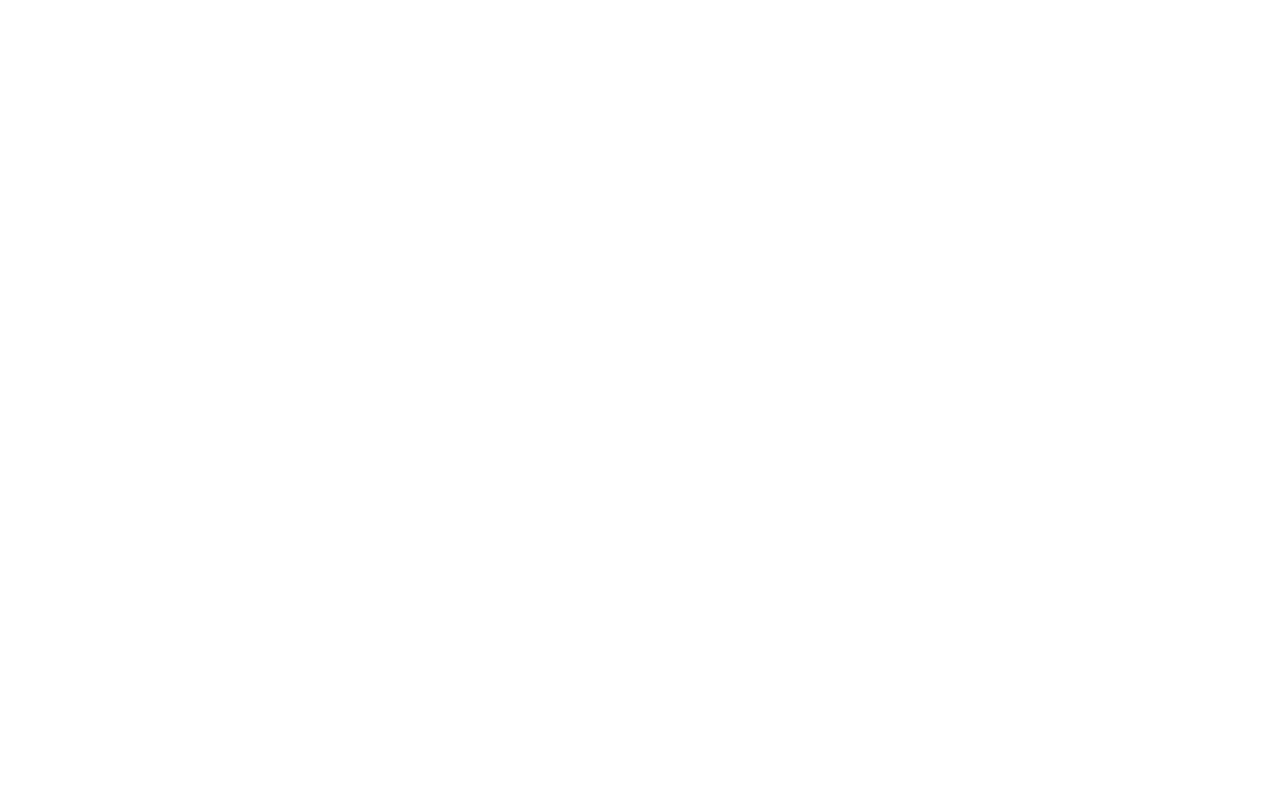
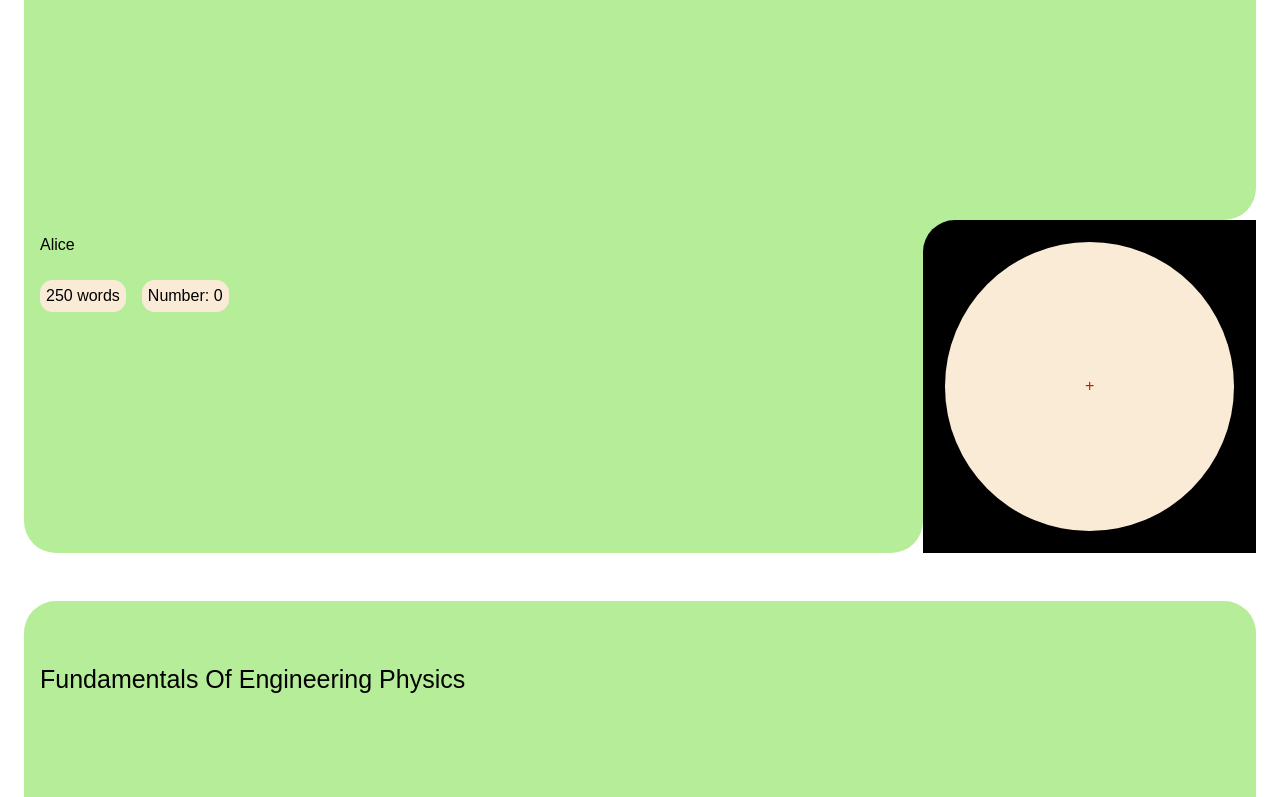
Before and after one commit to Luciferviking/notevook, a Next.js app: page /components/card in a window 1280 px wide. Before the commit this address had no page. Shown: the part 500-1297 px from the top of the page. Before the commit the page ends 800 px from the top, so only its background shows below. Built offline with nearby package versions, Linux system fonts and the light colour scheme.

Commit message:
dynamic pages created
pages with mockData content created

```diff
--- a/data/mockData.json
+++ b/data/mockData.json
@@ -2,22 +2,22 @@
   {
     "id": 0,
     "title": "Alice",
-    "content": "alice@example.com"
+    "content": "Technical Drawing Fundamentals"
   },
   {
     "id": 1,
     "title": "Laura",
-    "content": "laura@example.com"
+    "content": "Fundamentals Of Engineering Physics"
   },
   {
     "id": 2,
     "title": "Mello",
-    "content": "mello@example.com"
+    "content": "lorem ipsum dolem"
   },
   {
     "id": 3,
     "title": "Kailash",
-    "content": "lorem"
+    "content": "lorem lorem ipsum dolem"
   },
   {
     "id": 4,
@@ -27,11 +27,11 @@
   {
     "id": 5,
     "title": "harry potter",
-    "content": "lorem"
+    "content": "lorem lorem ipsum dolem"
   },
   {
     "id": 6,
     "title": "harry potter",
-    "content": "lorem"
+    "content": "lorem lorem ipsum dolem"
   }
 ]
--- /dev/null
+++ b/src/app/components/card/[writing]/page.jsx
@@ -0,0 +1,5 @@
+import React from "react";
+
+export default function page() {
+  return <div>page</div>;
+}
--- /dev/null
+++ b/src/app/components/card/page.jsx
@@ -0,0 +1,33 @@
+import React from "react";
+import styles from "./page.module.css";
+import { readFull } from "../../script/method";
+import Link from "next/link";
+//import "../../globals.css";
+
+export default function Card() {
+  const listItems = readFull.map((notes) => (
+    <div key={notes.id} id={styles.mainCont}>
+      <div id={styles.topCont}>
+        <div id={styles.topContHeading}>{notes.content}</div>
+      </div>
+      <div id={styles.bottomPaCont}>
+        <div id={styles.bottomCont}>
+          <p>{notes.title}</p>
+          <div id={styles.bottomPillsCont}>
+            <div>250 words</div>
+            <div>Number: {notes.id}</div>
+          </div>
+        </div>
+        <div id={styles.bottomLeftPaPaCont}>
+          <Link href={`/components/card/${notes.id}`}>
+            <div id={styles.bottomLeftPaCont}>
+              <div id={styles.bottomLeftCont}>+</div>
+            </div>
+          </Link>
+        </div>
+      </div>
+    </div>
+  ));
+
+  return <div>{listItems}</div>;
+}
--- /dev/null
+++ b/src/app/components/card/page.module.css
@@ -0,0 +1,73 @@
+#mainCont {
+  display: grid;
+  justify-self: center;
+  /* border: 2px solid red; */
+  width: calc(100% - 3rem);
+  aspect-ratio: 1/0.8;
+  position: relative;
+  grid-template-rows: 2fr 1fr;
+  color: black;
+  margin-top: 3rem;
+}
+#topCont {
+  /* border: 2px solid yellow; */
+  background-color: var(--cardColor);
+  border-radius: 2rem 2rem 2rem 0;
+  padding: 1rem;
+}
+#topContHeading {
+  font-size: 25px;
+  margin-top: 3rem;
+  bottom: 0px;
+}
+#bottomPaCont {
+  display: grid;
+  grid-template-columns: calc(100% - 27%) 27%;
+}
+#bottomCont {
+  padding: 1rem;
+  /* border: 2px solid white; */
+  border-radius: 0px 0px 2rem 2rem;
+  background-color: rgb(182, 237, 152);
+}
+#bottomPillsCont {
+  margin-top: 1.6rem;
+  display: grid;
+  grid-template-columns: fit-content(100px) fit-content(100px);
+  grid-gap: 1rem;
+}
+#bottomPillsCont > div {
+  background-color: antiquewhite;
+  /* border: 2px solid red; */
+  padding: 1px 6px;
+  width: fit-content;
+  border-radius: 0.8rem;
+  height: 2rem;
+  align-items: center;
+  align-content: center;
+}
+#bottomLeftPaPaCont {
+  background-color: rgb(182, 237, 152);
+}
+#bottomLeftPaCont {
+  /* border: 2px solid pink; */
+  align-self: center;
+  align-content: center;
+  aspect-ratio: 1/1;
+  height: 100%;
+  border-radius: 2rem 0 0 0;
+  justify-items: center;
+  background-color: black;
+}
+#bottomLeftCont {
+  width: 87%;
+  aspect-ratio: 1/1;
+  /* border: 2px solid green; */
+  border-radius: 100%;
+  color: red;
+  display: grid;
+  align-items: center;
+  text-align: center;
+  background-color: antiquewhite;
+  z-index: 1;
+}
--- /dev/null
+++ b/src/app/components/navbar/page.jsx
@@ -0,0 +1,12 @@
+import React from "react";
+import Link from "next/link";
+
+export default function Navbar() {
+  return (
+    <div>
+      <button>
+        <Link href={"/"}>Home</Link>
+      </button>
+    </div>
+  );
+}
--- a/src/app/globals.css
+++ b/src/app/globals.css
@@ -1,6 +1,7 @@
 :root {
   --background: #ffffff;
   --foreground: #171717;
+  --cardColor: rgb(182, 237, 152);
 }
 
 @media (prefers-color-scheme: dark) {
--- a/src/app/layout.js
+++ b/src/app/layout.js
@@ -1,5 +1,7 @@
 import { Geist, Geist_Mono } from "next/font/google";
 import "./globals.css";
+import Navbar from "./components/navbar/page";
+import Card from "./components/card/page";
 
 const geistSans = Geist({
   variable: "--font-geist-sans",
@@ -20,7 +22,10 @@
   return (
     <html lang="en">
       <body className={`${geistSans.variable} ${geistMono.variable}`}>
+        <Navbar/>
+
         {children}
+
       </body>
     </html>
   );
--- a/src/app/page.js
+++ b/src/app/page.js
@@ -1,9 +1,13 @@
 import styles from "./page.module.css";
+import Navbar from "./components/navbar/page";
+import Card from "./components/card/page";
+
+//base root
 
 export default function Home() {
   return (
     <div className={styles.page}>
-     base root
+      <Card/>
     </div>
   );
 }
--- a/src/app/page.module.css
+++ /dev/null
@@ -1,168 +0,0 @@
-.page {
-  --gray-rgb: 0, 0, 0;
-  --gray-alpha-200: rgba(var(--gray-rgb), 0.08);
-  --gray-alpha-100: rgba(var(--gray-rgb), 0.05);
-
-  --button-primary-hover: #383838;
-  --button-secondary-hover: #f2f2f2;
-
-  display: grid;
-  grid-template-rows: 20px 1fr 20px;
-  align-items: center;
-  justify-items: center;
-  min-height: 100svh;
-  padding: 80px;
-  gap: 64px;
-  font-family: var(--font-geist-sans);
-}
-
-@media (prefers-color-scheme: dark) {
-  .page {
-    --gray-rgb: 255, 255, 255;
-    --gray-alpha-200: rgba(var(--gray-rgb), 0.145);
-    --gray-alpha-100: rgba(var(--gray-rgb), 0.06);
-
-    --button-primary-hover: #ccc;
-    --button-secondary-hover: #1a1a1a;
-  }
-}
-
-.main {
-  display: flex;
-  flex-direction: column;
-  gap: 32px;
-  grid-row-start: 2;
-}
-
-.main ol {
-  font-family: var(--font-geist-mono);
-  padding-left: 0;
-  margin: 0;
-  font-size: 14px;
-  line-height: 24px;
-  letter-spacing: -0.01em;
-  list-style-position: inside;
-}
-
-.main li:not(:last-of-type) {
-  margin-bottom: 8px;
-}
-
-.main code {
-  font-family: inherit;
-  background: var(--gray-alpha-100);
-  padding: 2px 4px;
-  border-radius: 4px;
-  font-weight: 600;
-}
-
-.ctas {
-  display: flex;
-  gap: 16px;
-}
-
-.ctas a {
-  appearance: none;
-  border-radius: 128px;
-  height: 48px;
-  padding: 0 20px;
-  border: none;
-  border: 1px solid transparent;
-  transition:
-    background 0.2s,
-    color 0.2s,
-    border-color 0.2s;
-  cursor: pointer;
-  display: flex;
-  align-items: center;
-  justify-content: center;
-  font-size: 16px;
-  line-height: 20px;
-  font-weight: 500;
-}
-
-a.primary {
-  background: var(--foreground);
-  color: var(--background);
-  gap: 8px;
-}
-
-a.secondary {
-  border-color: var(--gray-alpha-200);
-  min-width: 180px;
-}
-
-.footer {
-  grid-row-start: 3;
-  display: flex;
-  gap: 24px;
-}
-
-.footer a {
-  display: flex;
-  align-items: center;
-  gap: 8px;
-}
-
-.footer img {
-  flex-shrink: 0;
-}
-
-/* Enable hover only on non-touch devices */
-@media (hover: hover) and (pointer: fine) {
-  a.primary:hover {
-    background: var(--button-primary-hover);
-    border-color: transparent;
-  }
-
-  a.secondary:hover {
-    background: var(--button-secondary-hover);
-    border-color: transparent;
-  }
-
-  .footer a:hover {
-    text-decoration: underline;
-    text-underline-offset: 4px;
-  }
-}
-
-@media (max-width: 600px) {
-  .page {
-    padding: 32px;
-    padding-bottom: 80px;
-  }
-
-  .main {
-    align-items: center;
-  }
-
-  .main ol {
-    text-align: center;
-  }
-
-  .ctas {
-    flex-direction: column;
-  }
-
-  .ctas a {
-    font-size: 14px;
-    height: 40px;
-    padding: 0 16px;
-  }
-
-  a.secondary {
-    min-width: auto;
-  }
-
-  .footer {
-    flex-wrap: wrap;
-    align-items: center;
-    justify-content: center;
-  }
-}
-
-@media (prefers-color-scheme: dark) {
-  .logo {
-    filter: invert();
-  }
-}
--- a/src/app/script/method.js
+++ b/src/app/script/method.js
@@ -38,6 +38,8 @@
     return(fileData[idIndex]);
 }
 
+export const readFull = fileData;
+
 export function update(id_, whatKey, whaContent){
     const workingObj = fileData[search(id_)];
     switch(whatKey){
```
